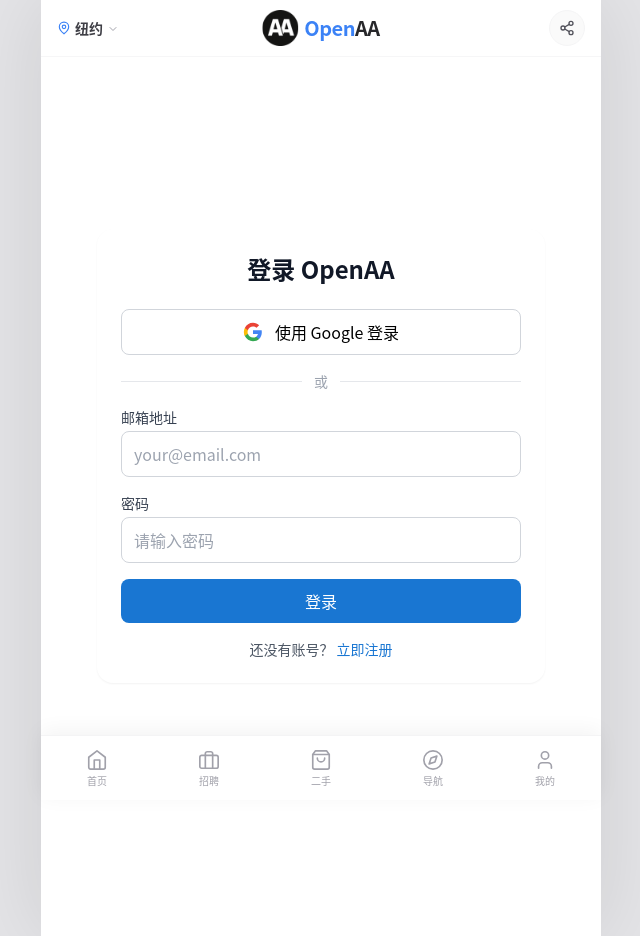
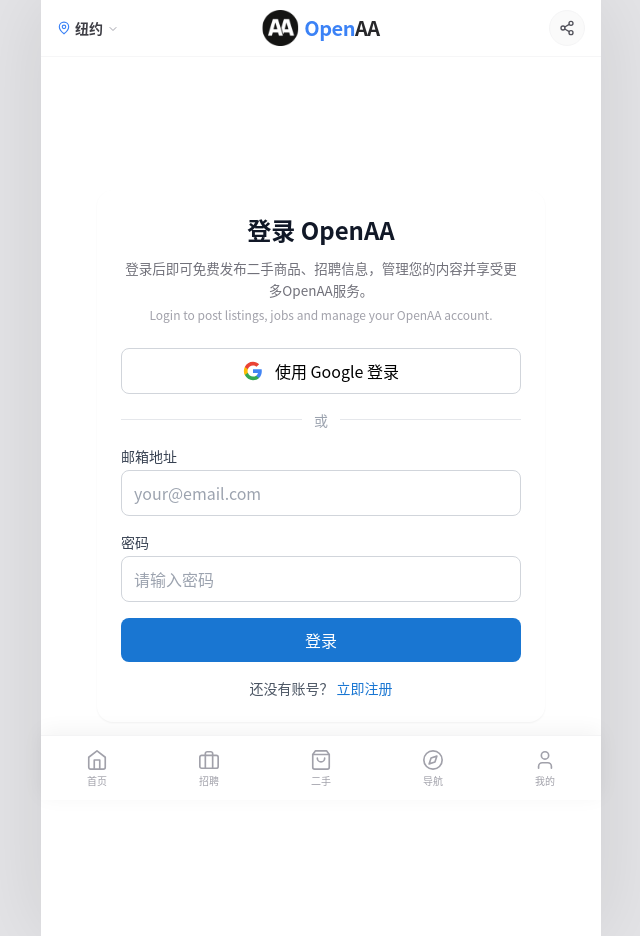
Before and after one commit to alititi-jackie/openaa-marketplace, a Next.js app: page /auth/login in a window 1280 px wide. Shown: the whole page, without its empty margins (319-959 px from the left). Built offline with nearby package versions, Linux system fonts and the light colour scheme; no server answers.

Commit message:
Add login guidance message below title on /auth/login (UI only)

```diff
--- a/components/LoginForm.tsx
+++ b/components/LoginForm.tsx
@@ -31,7 +31,17 @@
 
   return (
     <div className="bg-white rounded-2xl shadow-sm p-6 w-full max-w-md mx-auto">
-      <h1 className="text-2xl font-bold text-center mb-6 text-gray-900">登录 OpenAA</h1>
+      <h1 className="text-2xl font-bold text-center text-gray-900">登录 OpenAA</h1>
+
+      {/* Guidance message */}
+      <div className="mt-3 mb-6 text-center">
+        <p className="text-[13.5px] leading-relaxed text-zinc-500">
+          登录后即可免费发布二手商品、招聘信息，管理您的内容并享受更多OpenAA服务。
+        </p>
+        <p className="mt-1 text-[12px] text-zinc-400">
+          Login to post listings, jobs and manage your OpenAA account.
+        </p>
+      </div>
 
       <GoogleLoginButton />
 
```
